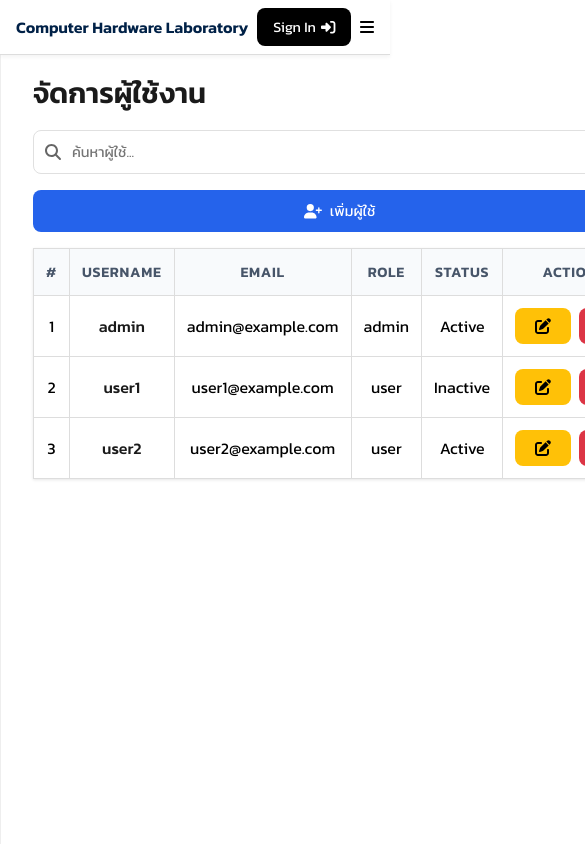
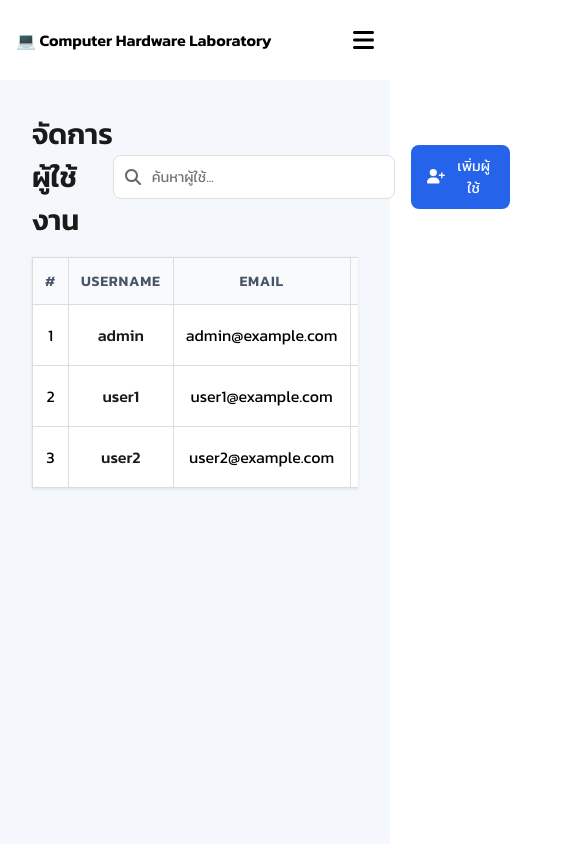
Before and after one commit to sareefhub/Computer-Hardware-Laboratory, a React (Create React App) app in the folder client/: page /user in a window 390 px wide. Shown: the top 844 px of the page, 585 px wide, since content can reach past the window. Built offline with nearby package versions, Linux system fonts and the light colour scheme.

Commit message:
แก้ไข css

```diff
--- a/client/src/components/navbar.css
+++ b/client/src/components/navbar.css
@@ -1,24 +1,28 @@
-*::-webkit-scrollbar {
-  display: none;
-}
-
 .navbar-container {
+  position: fixed;
+  top: 0;
+  left: 0;
+  width: 100%;
+  height: 80px;
+  background: white;
   display: flex;
   justify-content: space-between;
   align-items: center;
-  width: 100%;
-  background: white;
-  padding: clamp(0.5rem, 2vw, 1rem) clamp(1rem, 4vw, 2rem);
-  border-bottom: 1px solid #ddd;
-  box-shadow: 0 2px 4px rgba(0, 0, 0, 0.05);
-  z-index: 999;
+  padding: 0 1em;
+  box-sizing: border-box;
+  z-index: 1000;
 }
 
 .navbar-logo {
-  font-size: clamp(1rem, 2.5vw, 1.4rem);
+  font-size: 1em;
   font-weight: bold;
-  color: #002147;
+  color: black;
   cursor: pointer;
+  transition: color 0.3s ease;
+}
+
+.navbar-logo:hover {
+  color: #ff7551;
 }
 
 .navbar-login-btn,
@@ -33,7 +37,7 @@
   gap: clamp(0.3rem, 1vw, 0.5rem);
   cursor: pointer;
   border: none;
-  transition: all 0.3s ease;
+  transition: background-color 0.3s ease, transform 0.2s ease;
 }
 
 .navbar-login-btn:hover,
@@ -52,3 +56,30 @@
   font-weight: 500;
   color: #1a1a1a;
 }
+
+.navbar-right {
+  display: flex;
+  align-items: center;
+  gap: 1rem;
+}
+
+.navbar-toggle {
+  display: none;
+  font-size: 1.5rem;
+  color: black ;
+  cursor: pointer;
+}
+
+@media screen and (max-width: 1024px) {
+  .navbar-toggle {
+    display: block;
+  }
+
+  .navbar-user-section {
+    display: none;
+  }
+
+  .navbar-login-btn {
+    display: none;
+  }
+}
--- a/client/src/components/navbar.js
+++ b/client/src/components/navbar.js
@@ -2,14 +2,12 @@ import React, { useEffect, useState } from 'react';
 import { useNavigate } from 'react-router-dom';
 import { FontAwesomeIcon } from '@fortawesome/react-fontawesome';
 import { faSignInAlt, faSignOutAlt, faBars } from '@fortawesome/free-solid-svg-icons';
-import Sidebar from './sidebar';
 import './navbar.css';
 
-const Navbar = () => {
+const Navbar = ({ onToggleSidebar }) => {
   const navigate = useNavigate();
   const [user, setUser] = useState({ name: '', role: '' });
   const [isLoggedIn, setIsLoggedIn] = useState(false);
-  const [menuOpen, setMenuOpen] = useState(false);
 
   useEffect(() => {
     const currentUser = JSON.parse(localStorage.getItem("currentUser"));
@@ -33,33 +31,30 @@ const Navbar = () => {
   const handleLogoClick = () => navigate('/');
 
   return (
-    <>
-      <div className="navbar-container">
-        <div className="navbar-left">
-          <h3 className="navbar-logo" onClick={handleLogoClick}>
-            Computer Hardware Laboratory
-          </h3>
-        </div>
+    <div className="navbar-container">
+      <div className="navbar-left" onClick={handleLogoClick}>
+        <h3 className="navbar-logo">💻 Computer Hardware Laboratory</h3>
+      </div>
 
+      <div className="navbar-right">
         {!isLoggedIn ? (
           <button className="navbar-login-btn" onClick={handleLoginClick}>
             Sign In <FontAwesomeIcon icon={faSignInAlt} />
           </button>
         ) : (
           <div className="navbar-user-section">
-            <p className="navbar-username">{user.name}</p>
+            <p className="navbar-username">👤 {user.name}</p>
             <button className="navbar-logout-btn" onClick={handleLogout}>
               Logout <FontAwesomeIcon icon={faSignOutAlt} />
             </button>
           </div>
         )}
-        <div className="navbar-toggle" onClick={() => setMenuOpen(true)}>
+
+        <div className="navbar-toggle" onClick={onToggleSidebar}>
           <FontAwesomeIcon icon={faBars} />
         </div>
       </div>
-
-      <Sidebar isOpen={menuOpen} onClose={() => setMenuOpen(false)} />
-    </>
+    </div>
   );
 };
 
--- a/client/src/components/sidebar.js
+++ b/client/src/components/sidebar.js
@@ -1,22 +1,14 @@
 import React from 'react';
 import { FontAwesomeIcon } from '@fortawesome/react-fontawesome';
 import {
-  faUser,
-  faMicrochip,
-  faChartSimple,
-  faHandshake,
-  faHistory,
-  faPrint,
-  faKey,
-  faCircleQuestion,
-  faHandHolding,
-  faTimes
+  faUser, faMicrochip, faChartSimple, faHandshake,
+  faHistory, faPrint, faKey, faCircleQuestion, faHandHolding
 } from '@fortawesome/free-solid-svg-icons';
 import { useNavigate, useLocation } from 'react-router-dom';
 import { getCurrentUser } from '../helpers/helper';
 import './sidebar.css';
 
-const Sidebar = ({ isOpen, onClose }) => {
+const Sidebar = ({ isOpen }) => {
   const navigate = useNavigate();
   const location = useLocation();
 
@@ -36,7 +28,6 @@ const Sidebar = ({ isOpen, onClose }) => {
   ];
 
   const handleNavigate = (path) => {
-    onClose();
     navigate(path);
   };
 
@@ -47,9 +38,6 @@ const Sidebar = ({ isOpen, onClose }) => {
     <aside className={`sidebar-container ${isOpen ? 'sidebar-open' : ''}`}>
       <div className="sidebar-header">
         <h3 className="sidebar-title" onClick={() => navigate('/')}>Menu</h3>
-        <button className="sidebar-close-btn" onClick={onClose}>
-          <FontAwesomeIcon icon={faTimes} />
-        </button>
       </div>
       <div className="sidebar-main">
         {accessibleMenuItems.map(({ path, icon, label }) => (
--- a/client/src/pages/admin-dashboard/admin-dashboard.css
+++ b/client/src/pages/admin-dashboard/admin-dashboard.css
@@ -1,40 +1,3 @@
-
-.admin-dashboard-page {
-  width: 100%;
-  min-height: 100vh;
-  background: #f4f7fc;
-  display: flex;
-  flex-direction: column;
-}
-
-.admin-dashboard-navbar {
-  width: 100%;
-  z-index: 1000;
-}
-
-.admin-dashboard-body {
-  display: flex;
-  flex: 1;
-  min-height: calc(100vh - 60px);
-}
-
-.admin-dashboard-sidebar {
-  background-color: #ffffff;
-  border-right: 1px solid #eee;
-  min-height: 100%;
-}
-
-.admin-dashboard-content {
-  flex: 1;
-  background: #ffffff;
-  min-height: 100%;
-}
-
-.admin-dashboard-container {
-  margin: 0 auto;
-  padding: 2rem;
-}
-
 .admin-dashboard-title {
   font-size: 2rem;
   font-weight: 600;
@@ -44,7 +7,7 @@
 
 .admin-dashboard-stats-grid {
   display: grid;
-  grid-template-columns: repeat(2, 1fr);
+  grid-template-columns: repeat(auto-fit, minmax(280px, 1fr));
   gap: 1.5rem;
 }
 
@@ -61,17 +24,6 @@
   overflow: hidden;
 }
 
-.admin-dashboard-stat-card::before {
-  content: "";
-  position: absolute;
-  top: 0;
-  left: 0;
-  width: 100%;
-  height: 100%;
-  background: linear-gradient(45deg, rgba(255, 255, 255, 0.15) 0%, rgba(255, 255, 255, 0) 100%);
-  pointer-events: none;
-}
-
 .admin-dashboard-stat-card:hover {
   transform: translateY(-5px);
   box-shadow: 0 8px 24px rgba(0, 0, 0, 0.1);
@@ -85,10 +37,6 @@
   align-items: center;
   justify-content: center;
   font-size: 2rem;
-}
-
-.admin-dashboard-stat-info {
-  flex: 1;
 }
 
 .admin-dashboard-stat-info h3 {
--- a/client/src/pages/admin-dashboard/admin-dashboard.js
+++ b/client/src/pages/admin-dashboard/admin-dashboard.js
@@ -1,5 +1,6 @@
 import { useState, useEffect } from "react";
 import "./admin-dashboard.css";
+import "../../styles/layout.css";
 import Navbar from "../../components/navbar";
 import Sidebar from "../../components/sidebar";
 import { FontAwesomeIcon } from "@fortawesome/react-fontawesome";
@@ -18,6 +19,8 @@ const AdminDashboard = () => {
     onlineUsers: 0,
   });
 
+  const [isSidebarOpen, setSidebarOpen] = useState(false);
+
   useEffect(() => {
     setUserStatus({
       borrowed: 5,
@@ -28,16 +31,10 @@ const AdminDashboard = () => {
   }, []);
 
   return (
-    <div className="admin-dashboard-page">
-      <div className="admin-dashboard-navbar">
-        <Navbar />
-      </div>
-      <div className="admin-dashboard-body">
-        <div className="admin-dashboard-sidebar">
-          <Sidebar />
-        </div>
-        <div className="admin-dashboard-content">
-          <div className="admin-dashboard-container">
+    <div className="page-container">
+      <Navbar onToggleSidebar={() => setSidebarOpen(!isSidebarOpen)} />
+      <Sidebar isOpen={isSidebarOpen} onClose={() => setSidebarOpen(false)} />
+      <div className="page-content">
         <h1 className="admin-dashboard-title">แผงควบคุม</h1>
         <div className="admin-dashboard-stats-grid">
           <div className="admin-dashboard-stat-card admin-dashboard-borrowed">
@@ -90,8 +87,6 @@ const AdminDashboard = () => {
         </div>
       </div>
     </div>
-      </div>
-    </div>
   );
 };
 
--- a/client/src/pages/user/user.css
+++ b/client/src/pages/user/user.css
@@ -1,39 +1,3 @@
-.user-page {
-  width: 100%;
-  min-height: 100vh;
-  background: #f4f7fc;
-  display: flex;
-  flex-direction: column;
-}
-
-.user-navbar {
-  width: 100%;
-  z-index: 1000;
-}
-
-.user-body {
-  display: flex;
-  flex: 1;
-  min-height: calc(100vh - 60px);
-}
-
-.user-sidebar {
-  background-color: #ffffff;
-  border-right: 1px solid #eee;
-  min-height: 100%;
-}
-
-.user-content {
-  flex: 1;
-  background: #ffffff;
-  min-height: 100%;
-}
-
-.user-content-page {
-  margin: 0 auto;
-  padding: 1rem 2rem;
-}
-
 .user-content-header {
   display: flex;
   justify-content: space-between;
@@ -171,29 +135,3 @@
 .user-btn-danger:hover {
   background-color: #c82333;
 }
-
-@media (max-width: 768px) {
-  .user-content-header {
-    flex-direction: column;
-    gap: 1rem;
-    align-items: flex-start;
-  }
-
-  .user-header-actions {
-    width: 100%;
-    flex-direction: column;
-  }
-
-  .user-search-box {
-    width: 100%;
-  }
-
-  .user-add-user-btn {
-    width: 100%;
-    justify-content: center;
-  }
-
-  .user-table-container {
-    overflow-x: auto;
-  }
-}
--- a/client/src/pages/user/user.js
+++ b/client/src/pages/user/user.js
@@ -1,22 +1,20 @@
-import React from 'react';
+import { useState } from "react";
 import Sidebar from '../../components/sidebar';
 import Navbar from '../../components/navbar';
 import { FontAwesomeIcon } from '@fortawesome/react-fontawesome';
 import { faEdit, faTrash, faSearch, faUserPlus } from '@fortawesome/free-solid-svg-icons';
 import users from '../../mockData/userData';
 import "./user.css";
+import "../../styles/layout.css";
 
-const User = () => (
-  <div className="user-page">
-    <div className="user-navbar">
-      <Navbar />
-    </div>
-    <div className="user-body">
-      <div className="user-sidebar">
-        <Sidebar />
-      </div>
-      <div className="user-content">
-        <div className="user-content-page">
+const User = () => {
+  const [isSidebarOpen, setSidebarOpen] = useState(false);
+
+  return (
+    <div className="page-container">
+      <Navbar onToggleSidebar={() => setSidebarOpen(!isSidebarOpen)} />
+      <Sidebar isOpen={isSidebarOpen} onClose={() => setSidebarOpen(false)} />
+      <div className="page-content">
         <div className="user-content-header">
           <h2 className="user-page-title">จัดการผู้ใช้งาน</h2>
           <div className="user-header-actions">
@@ -30,7 +28,6 @@ const User = () => (
             </button>
           </div>
         </div>
-
         <div className="user-table-container">
           <table className="user-table">
             <thead>
@@ -74,8 +71,7 @@ const User = () => (
         </div>
       </div>
     </div>
-    </div>
-  </div>
   );
+};
 
 export default User;
--- /dev/null
+++ b/client/src/styles/layout.css
@@ -0,0 +1,19 @@
+.page-container {
+  display: flex;
+  flex-direction: column;
+  min-height: 100vh;
+  background: #f4f7fc;
+}
+
+.page-content {
+  margin-top: 80px;
+  margin-left: 250px;
+  padding: 2rem;
+}
+
+@media screen and (max-width: 1024px) {
+  .page-content {
+    margin-left: 0;
+    padding: 2rem;
+  }
+}
```
Also changed, not shown: client/src/components/sidebar.css (+29 -49 lines), client/src/pages/home/home.css (+13 -31 lines), client/src/pages/home/home.js (+6 -11 lines). Lines whose indentation alone changed are shown as unchanged.
